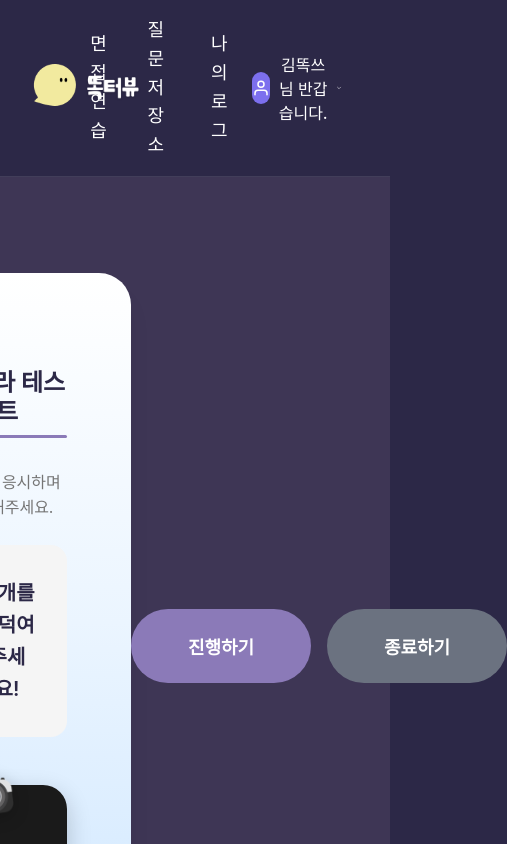
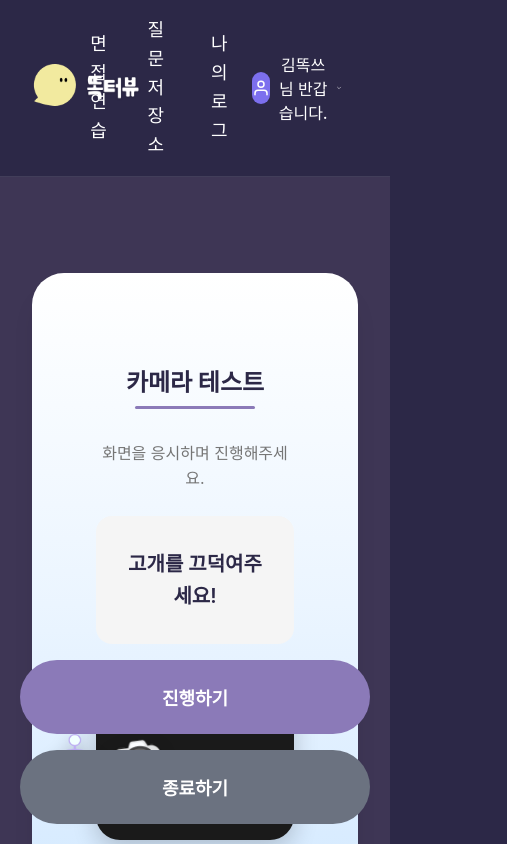
Before and after one commit to AI-interview-kau/ddock-terview-frontend, a React (Create React App) app: page /interview/camera-test in a window 390 px wide. Shown: the top 844 px of the page, 507 px wide, since content can reach past the window. Built offline with nearby package versions, Linux system fonts and the light colour scheme; no server answers.

Commit message:
면접 prograss 반응형 적용

```diff
--- a/src/pages/Interview/InterviewCameraTest.js
+++ b/src/pages/Interview/InterviewCameraTest.js
@@ -302,11 +302,14 @@ const BottomButtonWrapper = styled.div`
   gap: ${({ theme }) => theme.spacing.md};
 
   @media (max-width: ${({ theme }) => theme.breakpoints.tablet}) {
-    position: relative;
-    bottom: auto;
+    position: fixed;
+    bottom: 20px;
+    left: 50%;
+    transform: translateX(-50%);
     right: auto;
-    margin-top: ${({ theme }) => theme.spacing['2xl']};
-    justify-content: center;
+    width: calc(100% - 40px);
+    max-width: 400px;
+    flex-direction: column;
   }
 `;
 
@@ -321,6 +324,12 @@ const ContinueButton = styled.button`
   cursor: pointer;
   transition: all ${({ theme }) => theme.transitions.fast};
   min-width: 180px;
+  white-space: nowrap;
+
+  @media (max-width: ${({ theme }) => theme.breakpoints.tablet}) {
+    width: 100%;
+    min-width: unset;
+  }
 
   &:hover {
     background-color: #7A69A7;
@@ -340,6 +349,12 @@ const ExitButton = styled.button`
   cursor: pointer;
   transition: all ${({ theme }) => theme.transitions.fast};
   min-width: 180px;
+  white-space: nowrap;
+
+  @media (max-width: ${({ theme }) => theme.breakpoints.tablet}) {
+    width: 100%;
+    min-width: unset;
+  }
 
   &:hover {
     background-color: #4B5563;
--- a/src/pages/Interview/InterviewMicTest.js
+++ b/src/pages/Interview/InterviewMicTest.js
@@ -280,7 +280,8 @@ const CameraSection = styled.div`
 const RightSection = styled.div`
   position: absolute;
   right: 0;
-  bottom: 0;
+  bottom: 50%;
+  transform: translateY(50%);
   display: flex;
   flex-direction: column;
   align-items: center;
@@ -289,6 +290,7 @@ const RightSection = styled.div`
   @media (max-width: ${({ theme }) => theme.breakpoints.tablet}) {
     position: relative;
     margin-top: ${({ theme }) => theme.spacing['2xl']};
+    transform: none;
   }
 `;
 
@@ -506,11 +508,14 @@ const BottomButtonWrapper = styled.div`
   gap: ${({ theme }) => theme.spacing.md};
 
   @media (max-width: ${({ theme }) => theme.breakpoints.tablet}) {
-    position: relative;
-    bottom: auto;
+    position: fixed;
+    bottom: 20px;
+    left: 50%;
+    transform: translateX(-50%);
     right: auto;
-    margin-top: ${({ theme }) => theme.spacing['2xl']};
-    justify-content: center;
+    width: calc(100% - 40px);
+    max-width: 400px;
+    flex-direction: column;
   }
 `;
 
@@ -542,6 +547,12 @@ const ContinueButton = styled.button`
   cursor: pointer;
   transition: all ${({ theme }) => theme.transitions.fast};
   min-width: 180px;
+  white-space: nowrap;
+
+  @media (max-width: ${({ theme }) => theme.breakpoints.tablet}) {
+    width: 100%;
+    min-width: unset;
+  }
 
   &:hover {
     background-color: #7A69A7;
@@ -561,6 +572,12 @@ const ExitButton = styled.button`
   cursor: pointer;
   transition: all ${({ theme }) => theme.transitions.fast};
   min-width: 180px;
+  white-space: nowrap;
+
+  @media (max-width: ${({ theme }) => theme.breakpoints.tablet}) {
+    width: 100%;
+    min-width: unset;
+  }
 
   &:hover {
     background-color: #4B5563;
```
